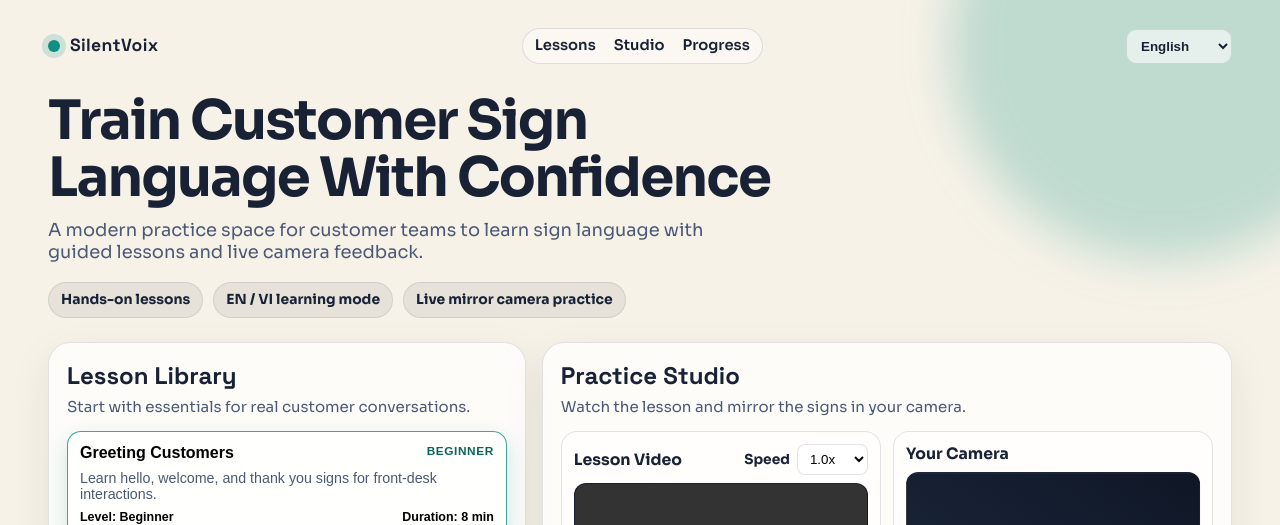
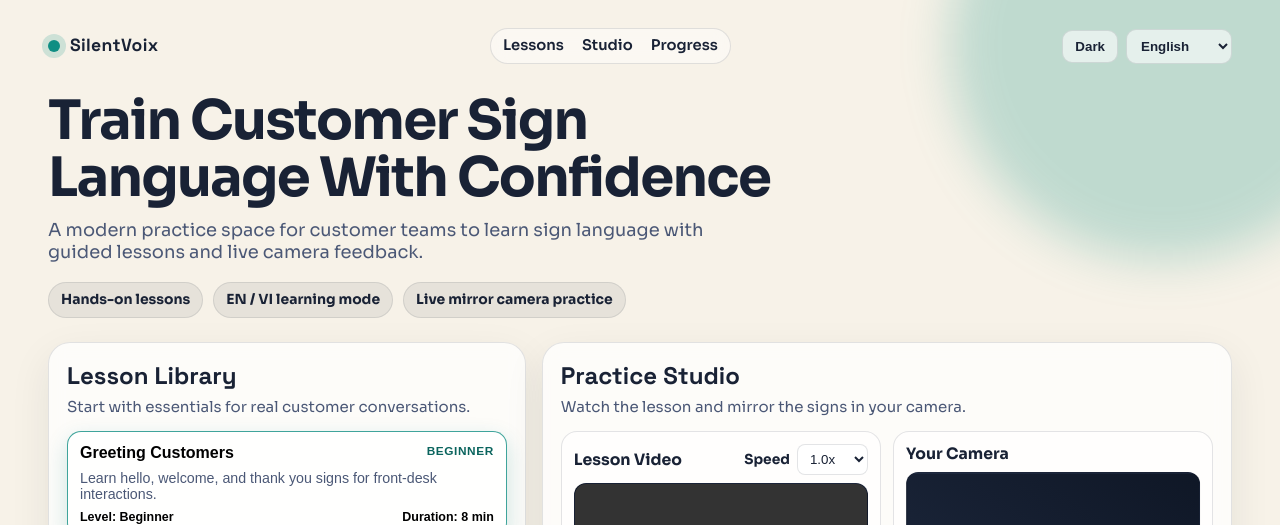
Before and after one commit to NT101-lc/silentVoix-customer, a React app in the folder frontend/: page / in a window 1280 px wide. Shown: the top 525 px of the page. Built offline with nearby package versions, Linux system fonts and the light colour scheme; grey boxes are pictures that could not be loaded; the HTML template or start-up script is replaced by a standard one.

Commit message:
feat: lihgt dark mode

```diff
--- a/frontend/src/App.css
+++ b/frontend/src/App.css
@@ -7,10 +7,41 @@
   --accent: #0f8e83;
   --accent-dark: #0a645d;
   --danger: #b43f3f;
+  --surface-nav: rgba(255, 255, 255, 0.45);
+  --surface-control: rgba(255, 255, 255, 0.6);
+  --surface-card: rgba(255, 255, 255, 0.8);
+  --surface-media: rgba(255, 255, 255, 0.65);
+  --chip-bg: rgba(25, 34, 53, 0.07);
+  --chip-line: rgba(25, 34, 53, 0.1);
+  --media-border: rgba(25, 34, 53, 0.2);
+  --shadow: 0 14px 40px rgba(25, 34, 53, 0.08);
+  --button-text: #ffffff;
   min-height: 100vh;
   padding: 28px clamp(16px, 4vw, 48px);
   position: relative;
   overflow: hidden;
+  background: var(--bg);
+  color: var(--text);
+}
+
+.app.theme-dark {
+  --bg: #121826;
+  --text: #eaf0ff;
+  --muted: #a9b8d8;
+  --paper: rgba(18, 24, 38, 0.8);
+  --line: rgba(190, 209, 255, 0.2);
+  --accent: #3ec6b7;
+  --accent-dark: #7de6da;
+  --danger: #d25b5b;
+  --surface-nav: rgba(28, 38, 58, 0.72);
+  --surface-control: rgba(28, 38, 58, 0.8);
+  --surface-card: rgba(23, 33, 52, 0.92);
+  --surface-media: rgba(19, 28, 45, 0.9);
+  --chip-bg: rgba(187, 207, 255, 0.12);
+  --chip-line: rgba(187, 207, 255, 0.24);
+  --media-border: rgba(187, 207, 255, 0.25);
+  --shadow: 0 18px 36px rgba(2, 8, 21, 0.45);
+  --button-text: #081119;
 }
 
 .bg-glow {
@@ -34,6 +65,14 @@
   left: -120px;
   bottom: -150px;
   background: rgba(219, 157, 53, 0.24);
+}
+
+.app.theme-dark .bg-glow-top {
+  background: rgba(62, 198, 183, 0.28);
+}
+
+.app.theme-dark .bg-glow-bottom {
+  background: rgba(102, 148, 255, 0.22);
 }
 
 .topbar {
@@ -71,7 +110,7 @@
   border: 1px solid var(--line);
   border-radius: 999px;
   gap: 18px;
-  background: rgba(255, 255, 255, 0.45);
+  background: var(--surface-nav);
   backdrop-filter: blur(8px);
 }
 
@@ -85,10 +124,27 @@
 .lang-select {
   border: 1px solid var(--line);
   border-radius: 10px;
-  background: rgba(255, 255, 255, 0.6);
+  background: var(--surface-control);
   color: var(--text);
   padding: 8px 10px;
   font-weight: 600;
+}
+
+.controls {
+  justify-self: end;
+  display: inline-flex;
+  align-items: center;
+  gap: 8px;
+}
+
+.theme-toggle {
+  border: 1px solid var(--line);
+  border-radius: 10px;
+  background: var(--surface-control);
+  color: var(--text);
+  padding: 8px 12px;
+  font-weight: 700;
+  cursor: pointer;
 }
 
 .hero {
@@ -123,8 +179,8 @@
 .hero-stats span {
   padding: 8px 12px;
   border-radius: 999px;
-  background: rgba(25, 34, 53, 0.07);
-  border: 1px solid rgba(25, 34, 53, 0.1);
+  background: var(--chip-bg);
+  border: 1px solid var(--chip-line);
   font-size: 0.87rem;
   font-weight: 700;
 }
@@ -144,7 +200,7 @@
   border-radius: 22px;
   padding: 18px;
   backdrop-filter: blur(8px);
-  box-shadow: 0 14px 40px rgba(25, 34, 53, 0.08);
+  box-shadow: var(--shadow);
 }
 
 .section-head h2 {
@@ -168,7 +224,7 @@
   text-align: left;
   border: 1px solid var(--line);
   border-radius: 14px;
-  background: rgba(255, 255, 255, 0.8);
+  background: var(--surface-card);
   padding: 12px;
   cursor: pointer;
   transition: transform 180ms ease, border-color 180ms ease, box-shadow 180ms ease;
@@ -227,7 +283,7 @@
   border: 1px solid var(--line);
   border-radius: 16px;
   padding: 12px;
-  background: rgba(255, 255, 255, 0.65);
+  background: var(--surface-media);
 }
 
 .card-head {
@@ -254,7 +310,8 @@
 .speed select {
   border: 1px solid var(--line);
   border-radius: 8px;
-  background: rgba(255, 255, 255, 0.82);
+  background: var(--surface-control);
+  color: var(--text);
   padding: 6px 8px;
 }
 
@@ -262,7 +319,7 @@
   width: 100%;
   min-height: 220px;
   border-radius: 12px;
-  border: 1px solid rgba(25, 34, 53, 0.2);
+  border: 1px solid var(--media-border);
   background: linear-gradient(145deg, #0f1726, #1f2a40);
 }
 
@@ -281,7 +338,7 @@
   padding: 10px 12px;
   font-weight: 700;
   background: var(--accent);
-  color: #fff;
+  color: var(--button-text);
   cursor: pointer;
 }
 
@@ -336,6 +393,10 @@
     justify-self: start;
   }
 
+  .controls {
+    justify-self: start;
+  }
+
   .studio-grid {
     grid-template-columns: 1fr;
   }
--- a/frontend/src/App.jsx
+++ b/frontend/src/App.jsx
@@ -26,6 +26,8 @@ const copy = {
     cameraHelp: 'Allow camera access and keep your hands + face in frame.',
     cameraOn: 'Enable Camera',
     cameraOff: 'Turn Off Camera',
+    themeLight: 'Light',
+    themeDark: 'Dark',
     tipsTitle: 'Coach Tips',
     tip1: 'Keep your shoulders visible for clearer gestures.',
     tip2: 'Repeat each sign slowly before increasing playback speed.',
@@ -56,6 +58,8 @@ const copy = {
     cameraHelp: 'Cho phep camera va giu ro tay + khuon mat trong khung.',
     cameraOn: 'Bat Camera',
     cameraOff: 'Tat Camera',
+    themeLight: 'Sang',
+    themeDark: 'Toi',
     tipsTitle: 'Meo Luyen Tap',
     tip1: 'Giup thay ro dong tac bang cach de lo phan vai.',
     tip2: 'Tap cham truoc, sau do moi tang toc do video.',
@@ -111,6 +115,13 @@ const lessons = [
 
 function App() {
   const [lang, setLang] = useState('en');
+  const [theme, setTheme] = useState(() => {
+    const savedTheme = window.localStorage.getItem('silentvoix-theme');
+    if (savedTheme === 'dark' || savedTheme === 'light') {
+      return savedTheme;
+    }
+    return window.matchMedia('(prefers-color-scheme: dark)').matches ? 'dark' : 'light';
+  });
   const [activeLessonId, setActiveLessonId] = useState(1);
   const [playbackRate, setPlaybackRate] = useState(1);
   const [cameraEnabled, setCameraEnabled] = useState(false);
@@ -126,6 +137,11 @@ function App() {
       lessonVideoRef.current.playbackRate = playbackRate;
     }
   }, [playbackRate, activeLessonId]);
+
+  useEffect(() => {
+    document.documentElement.setAttribute('data-theme', theme);
+    window.localStorage.setItem('silentvoix-theme', theme);
+  }, [theme]);
 
   async function enableCamera() {
     try {
@@ -161,7 +177,7 @@ function App() {
   }, []);
 
   return (
-    <div className="app">
+    <div className={`app theme-${theme}`}>
       <div className="bg-glow bg-glow-top" />
       <div className="bg-glow bg-glow-bottom" />
 
@@ -177,10 +193,15 @@ function App() {
           <a href="#progress">{t.navProgress}</a>
         </nav>
 
-        <select value={lang} onChange={(event) => setLang(event.target.value)} className="lang-select">
-          <option value="en">English</option>
-          <option value="vi">Tieng Viet</option>
-        </select>
+        <div className="controls">
+          <button className="theme-toggle" onClick={() => setTheme(theme === 'light' ? 'dark' : 'light')}>
+            {theme === 'light' ? t.themeDark : t.themeLight}
+          </button>
+          <select value={lang} onChange={(event) => setLang(event.target.value)} className="lang-select">
+            <option value="en">English</option>
+            <option value="vi">Tieng Viet</option>
+          </select>
+        </div>
       </header>
 
       <section className="hero">
```
